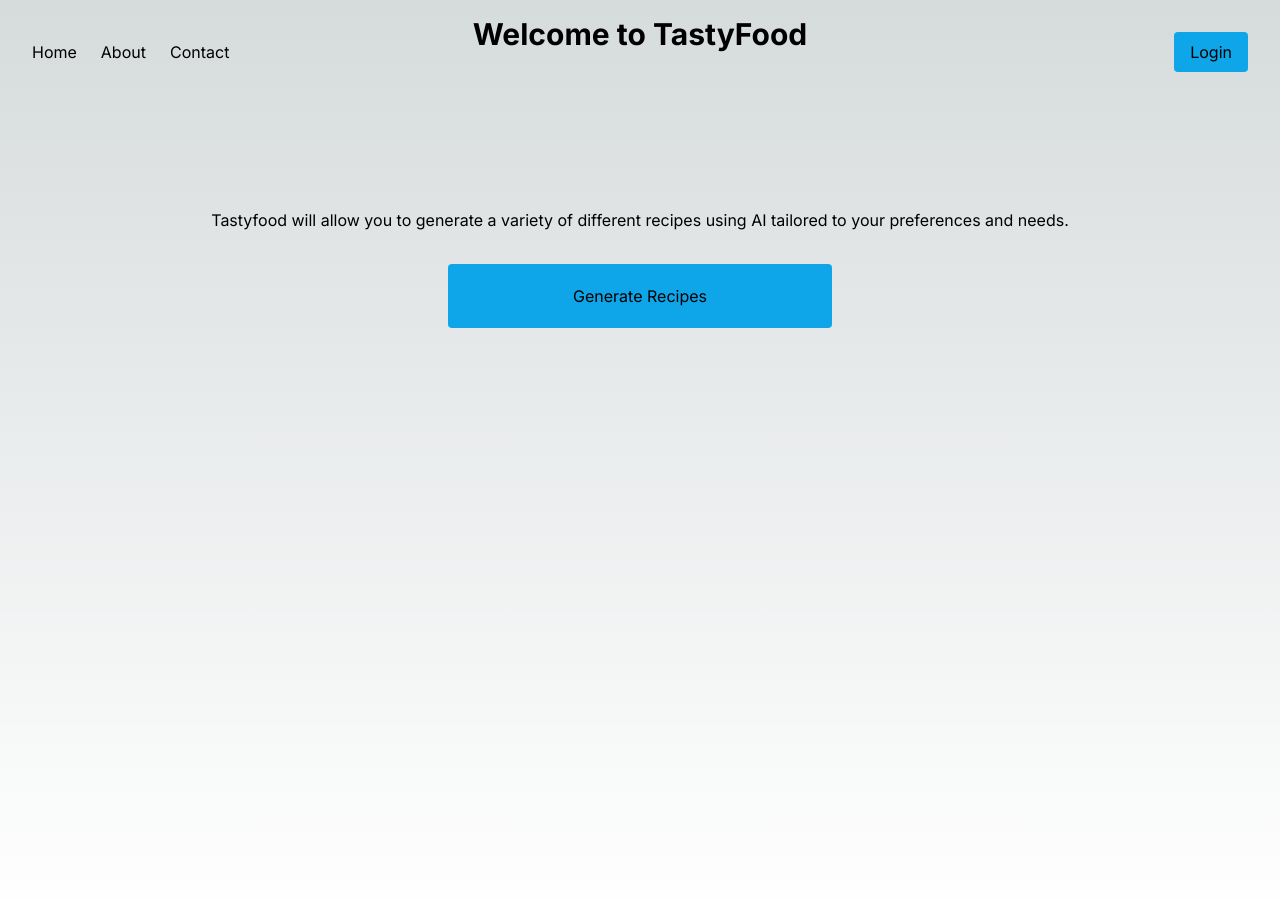
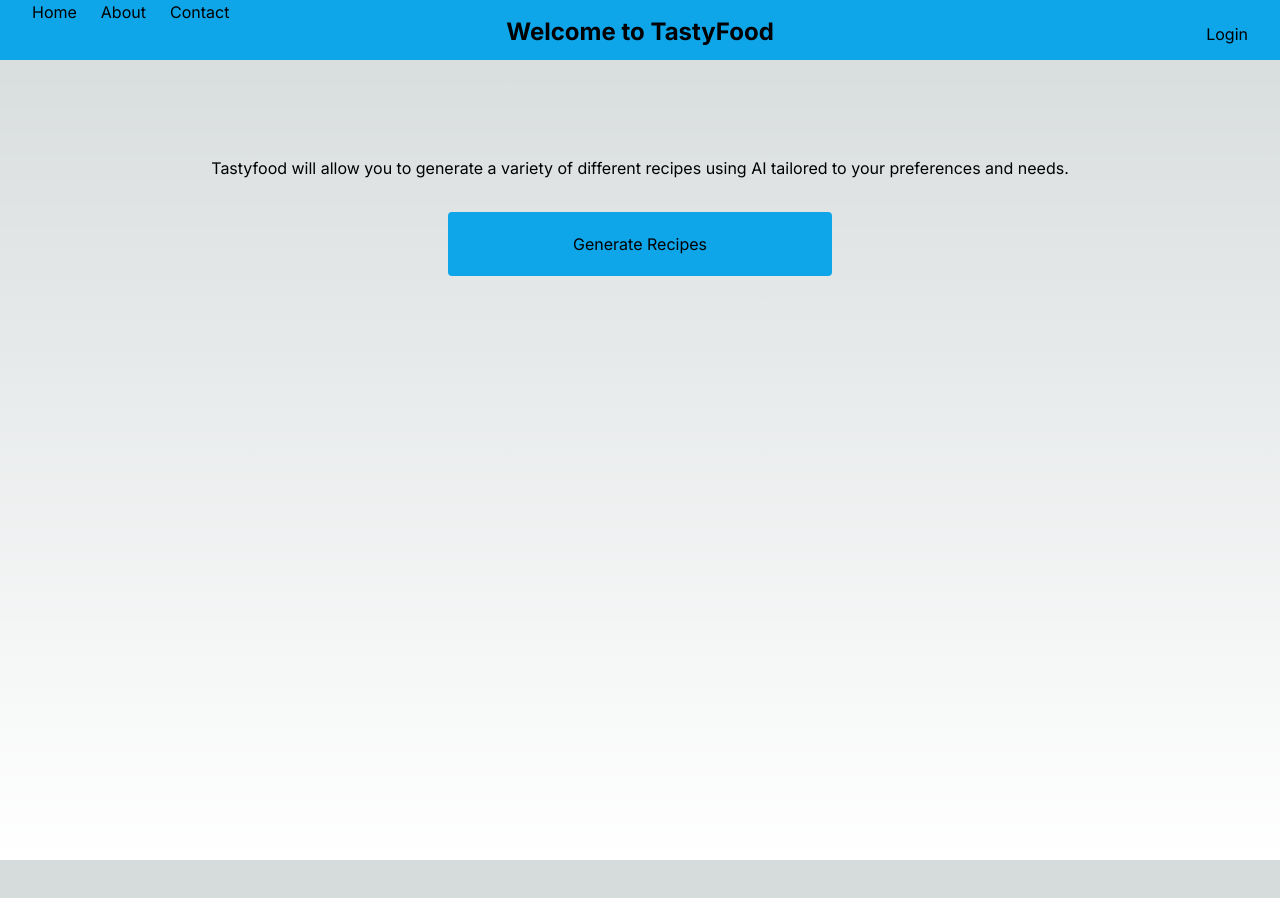
Before and after one commit to SamchenUF/CEN3031TastyFood, a Next.js app in the folder tastyfoodapp/: page / in a window 1280 px wide. Shown: the top 898 px of the page. After the commit the page ends 860 px from the top, so only its background shows below. Built offline with nearby package versions, Linux system fonts and the light colour scheme.

Commit message:
nav bar color

```diff
--- a/tastyfoodapp/pages/genrecipes.js
+++ b/tastyfoodapp/pages/genrecipes.js
@@ -1,6 +1,6 @@
 import React from 'react';
 
-const GenRecipes = () => {
+export default function GenRecipes() {
   function handleClick(){
     console.log('Button clicked!');
   }
@@ -8,6 +8,7 @@ const GenRecipes = () => {
     <main className="flex min-h-screen flex-col items-center justify-between p-24">
       <h1 className="text-2xl font-bold">Generate Recipes</h1>
       <p className="text-center">What ingredients would you like to generate a recipe with?</p>
+        <form>
           <input type="text" name="" placeholder="Ingredient 1" value=""></input>
           <p></p>
           <input type="text" name="" placeholder="Ingredient 2" value=""></input>
@@ -22,6 +23,7 @@ const GenRecipes = () => {
             <button onClick={handleClick} className="mt-4 bg-blue-500 hover:bg-blue-700 text-white font-bold py-2 px-4 rounded">
               Find a Recipe!
             </button>
+        </form>
     </main>
   );
 };
--- a/tastyfoodapp/src/app/page.js
+++ b/tastyfoodapp/src/app/page.js
@@ -3,7 +3,7 @@ import Link from 'next/link';
 export default function Home() {
   return (
     <main className="flex min-h-screen flex-col items-center justify-between p-24">
-        <p className="text-3xl fixed left-0 top-0 flex w-full justify-center font-bold mt-1 md:mt-4"> Welcome to TastyFood</p>
+        <p className="text-2xl fixed left-0 top-0 flex w-full justify-center font-bold mt-1 md:mt-4"> Welcome to TastyFood</p>
         <div>
           <p> Tastyfood will allow you to generate a variety of different recipes using AI tailored to your preferences and needs.</p>
           <div class="flex justify-center mt-4 md:mt-8">
--- a/tastyfoodapp/src/components/navbar.js
+++ b/tastyfoodapp/src/components/navbar.js
@@ -2,10 +2,10 @@ import Link from 'next/link';
 
 const Navbar = () => {
   return (
-    <div className="w-full h-20 sticky mt-4 md:mt-8">
+    <div className="w-full sticky top-0 bg-sky-500" style={{ height: '60px' }}>
       <div className="w-full flex justify-between items-center px-8">
-        {/* Left-aligned navigation links */}
-        <ul className="flex gap-x-6">
+        {/* Navigation links with bottom margin */}
+        <ul className="flex gap-x-6 mb-11">
           <li>
             <Link href="/">
               <p>Home</p>
@@ -25,9 +25,7 @@ const Navbar = () => {
         {/* Right-aligned login button */}
         <div>
           <Link href="/login">
-            <p className="bg-sky-500 hover:bg-sky-700 py-2 px-4 rounded">
-              Login
-            </p>
+            <p>Login</p>
           </Link>
         </div>
       </div>
```
Lines whose indentation alone changed are shown as unchanged.
